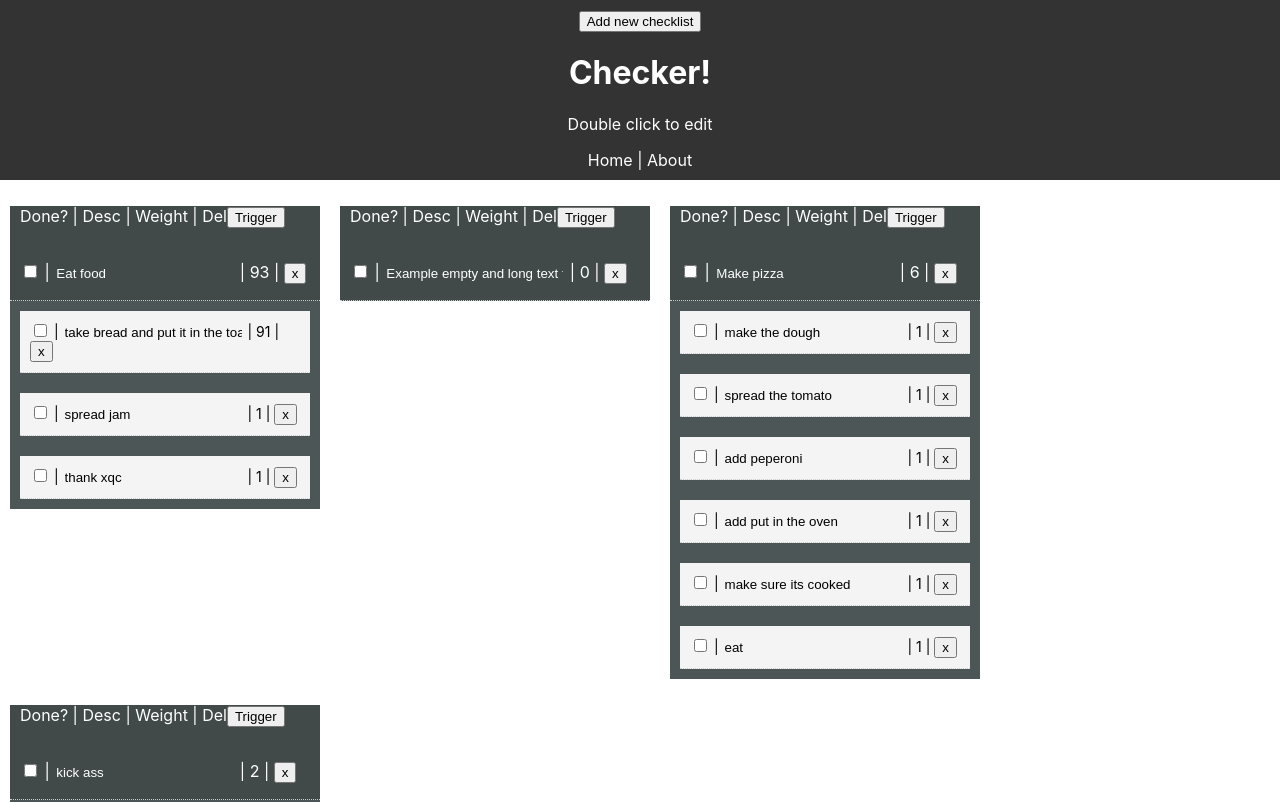
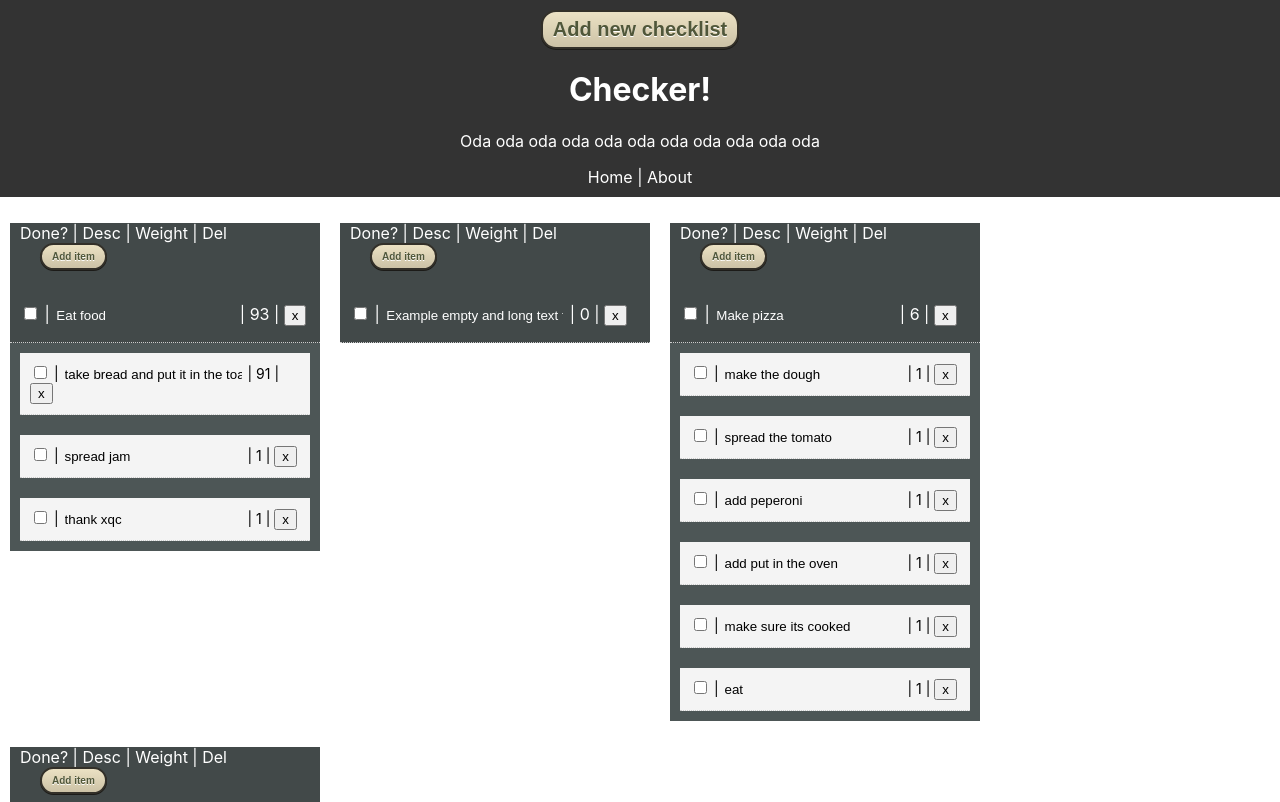
Before and after one commit to Dav418/checker, a React (Create React App) app: page / in a window 1280 px wide. Shown: the top 802 px of the page. Built offline with nearby package versions, Linux system fonts and the light colour scheme.

Commit message:
Adding sub items implemented
The new weight of the items will also be calculated accordingly.

Next steps is to orgenise the files properly.then(nextToDo=> nextToDo.addAbilityToCreateAccount)

```diff
--- a/src/App.js
+++ b/src/App.js
@@ -58,12 +58,14 @@ class App extends Component {
     let copyArr = [...this.state.items];
     copyArr.forEach(item =>{
       if (item.id === id){
-        console.log("found item!")
-        console.log(item)
+        console.log("Calculating the weight of " + item.desc)
         item.additionalItems.forEach(adItm =>{
+          console.log(adItm.weight)
           weight += adItm.weight;
         })
         item.weight = weight;
+
+        console.log("it is " + item.weight)
       }
     })
     this.setState({
@@ -76,6 +78,7 @@ class App extends Component {
   };
 
   addSub = (parentID ,d, w) =>{
+    w = Number(w)
     const newSub = {id:uuid(), desc: d, weight: w, completed:false}
     let copyArr = [...this.state.items];
     copyArr.forEach(item =>{
@@ -86,6 +89,7 @@ class App extends Component {
     this.setState({
       items:[...this.setState.items = copyArr]
     })
+    this.findWeight(parentID)
   }
 
   markAsCompleted = id =>{
--- a/src/components/AddChecklist.js
+++ b/src/components/AddChecklist.js
@@ -1,41 +1,42 @@
 import React, { Component } from 'react';
 import PropTypes from 'prop-types';
 import Popup from "reactjs-popup";
-
+import "./buttonCSS.css";
 class AddChecklist extends Component{
-
-
-        // init state
     state = {
-          addNew: false,
         title:''
     }
     onSubmit = (e) => {
         e.preventDefault();
-            console.log(this.props)
+        if(this.state.title !== ""){
             this.props.addNewList(this.state.title);
             this.setState({ title: '' });
+        }else{
+            alert("Cyka blet cant be empty")
+        }
+
     }
 
     onChange = (e) => this.setState({ [e.target.name]: e.target.value });
-    openAddNew = ()=>{
-        const stateAddNew = this.state.addNew;
-        this.setState({addNew : !stateAddNew})
+    popupStyle =()=>{
+        return{
+            backgroundColor :"#eae0c2"
+        }
     }
     render(){
 
-            return(<Popup trigger={<button> Add new checklist</button>} position="bottom center" >
+            return(
+            <Popup contentStyle={this.popupStyle()} trigger={<button className="buttonStyle" style={{fontSize:"20px"}}> Add new checklist</button>} position="bottom center" >
                 <div
                 //style={this.popupStyle()}
                 >
-
                 <form onSubmit={this.onSubmit}
                 //style={{ display: 'flex' }}
                 >
                 <input
                 type="text"
                 name="title"
-                placeholder="Add Todo ..."
+                placeholder="Title..."
                 value={this.state.title}
                 onChange={this.onChange}
                 autoComplete="off"
--- a/src/components/HeadChecker.js
+++ b/src/components/HeadChecker.js
@@ -1,11 +1,16 @@
 import React, { Component } from "react";
 import PropTypes from "prop-types";
 import Popup from "reactjs-popup";
+import './buttonCSS.css';
 
 
 
 
 class HeadChecker extends Component {
+  state={
+    title:'',
+    weight:0
+  }
   getStyle = () => {
     return {
       background: "#424949 ",
@@ -21,7 +26,7 @@ class HeadChecker extends Component {
       background: "#424949 ",
       paddingLeft: "10px",
       paddingBottom:"1px",
-      paddintTop:"5px",
+      paddingRight:"20px",
       borderBottom: "1px black",
       color: "white",
     }
@@ -34,6 +39,11 @@ class HeadChecker extends Component {
       height:"100px"
     }
   }
+  triggerButtonStyle =()=>{
+    return{
+      marginLeft:"20px",
+    }
+  }
   getTextBoxStyle = () =>{
     return {
       border: "none",
@@ -44,8 +54,24 @@ class HeadChecker extends Component {
     }
   }
 
+  onSubmit = (e) => {
+    e.preventDefault();
+        if(this.state.title !== ""){
+            this.props.addSub(this.props.todo.id, this.state.title,this.state.weight);
+            this.setState({ title: '', weight:0 });
+        }else{
+            alert("Cyka blet cant be empty")
+        }
+}
+
+onChange = (e) => this.setState({ [e.target.name]: e.target.value });
+
   componentWillMount(){
     this.props.findWeight(this.props.todo.id)
+  }
+
+  componentDidUpdate(){
+    //this.props.findWeight(this.props.todo.id)
   }
   render(){
     const {id, desc, weight, completed } = this.props.todo;
@@ -53,12 +79,31 @@ class HeadChecker extends Component {
         <React.Fragment>
           <div style={this.headerStyle()}>
             <p>Done? | Desc | Weight | Del
-            <Popup trigger={<button> Trigger</button>} position="right center" >
-            <div style={this.popupStyle()}>Popup content here !!</div>
+              <Popup trigger={<button style={this.triggerButtonStyle()} className="buttonStyle" >Add item</button>} position="top center"  >
+                <div>
+                <form onSubmit={this.onSubmit}
+                //style={{ display: 'flex' }}
+                >
+                <input
+                type="text"
+                name="title"
+                placeholder="Title..."
+                value={this.state.title}
+                onChange={this.onChange}
+                autoComplete="off"
+                />
+                <input type="number" placeholder="Weight" name="weight" min="1" max="10" onChange={this.onChange}></input>
+                <input
+                type="submit"
+                value="Submit"
+                className="btn"
+                //style={{flex: '1'}}
+                />
+            </form>
+                </div>
               </Popup>
             </p>
           </div>
-
           <div style = {this.getStyle()}>
               <p>
                 <input
--- a/src/components/Header.js
+++ b/src/components/Header.js
@@ -10,7 +10,7 @@ class Header extends Component{
             <header style={headerStyle}>
                 <AddNew addNewList = {this.props.addNewList}/>
                 <h1>Checker!</h1>
-                <p>Double click to edit</p>
+                <p>Oda oda oda oda oda oda oda oda oda oda oda</p>
                 <Link style= {linkStyle} to="/">Home</Link> | <Link style={linkStyle} to="/about">About</Link>
             </header>
         )
--- /dev/null
+++ b/src/components/buttonCSS.css
@@ -0,0 +1,24 @@
+.buttonStyle {
+	box-shadow: 0px 1px 0px 0px #1c1b18;
+	background:linear-gradient(to bottom, #eae0c2 5%, #ccc2a6 100%);
+	background-color:#eae0c2;
+	border-radius:15px;
+	border:2px solid #333029;
+	display:inline-block;
+	cursor:pointer;
+	color:#505739;
+	font-family:Arial;
+	font-size:10px;
+	font-weight:bold;
+	padding:6px 10px;
+	text-decoration:none;
+	text-shadow:0px 1px 0px #ffffff;
+}
+.buttonStyle:hover {
+	background:linear-gradient(to bottom, #ccc2a6 5%, #eae0c2 100%);
+	background-color:#ccc2a6;
+}
+.buttonStyle:active {
+	position:relative;
+	top:1px;
+}
```
Also changed, not shown: 1 other file (tests, documents, lock files or other folders). Lines whose indentation alone changed are shown as unchanged.
